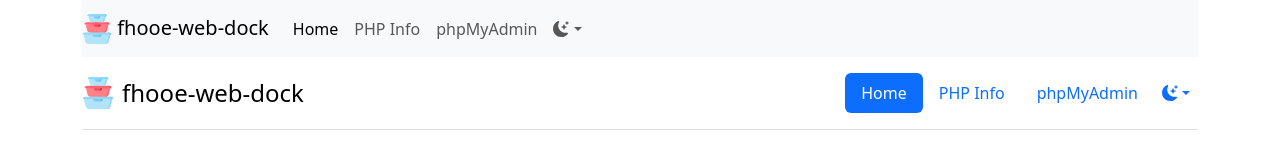
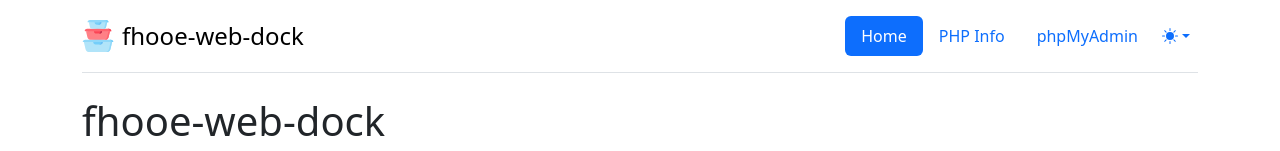
Before and after one commit to Digital-Media/fhooe-web-dock, a PHP site: template webapp/dashboard/views/dashboard.html.twig in a window 1280 px wide. Shown: the top 151 px of the page. Run offline with PHP 8.4, Linux system fonts and the light colour scheme; the template is opened without the code that fills it, so the values that code supplies are empty; some libraries are stand-ins or nearby versions.

Commit message:
Moved CSS/JS to separate files, implemented theme chooser
Also deactivated one header but the other one still needs a navbar behavior

```diff
--- /dev/null
+++ b/webapp/dashboard/views/css/main.css
@@ -0,0 +1,10 @@
+ul#webappDirectory {
+    list-style-type: none;
+}
+
+.bi {
+    width: 1em;
+    height: 1em;
+    vertical-align: -.125em;
+    fill: currentcolor;
+}
--- a/webapp/dashboard/views/dashboard.html.twig
+++ b/webapp/dashboard/views/dashboard.html.twig
@@ -6,22 +6,14 @@
     <meta name="viewport" content="width=device-width, initial-scale=1.0">
     <link rel="stylesheet" href="dashboard/views/css/bootstrap.min.css">
     <link rel="stylesheet" href="dashboard/views/font/bootstrap-icons.min.css">
+    <link rel="stylesheet" href="dashboard/views/css/main.css">
     <style>
-        ul#webappDirectory {
-            list-style-type: none;
-        }
 
-        .bi {
-            width: 1em;
-            height: 1em;
-            vertical-align: -.125em;
-            fill: currentcolor;
-        }
     </style>
 </head>
 <body>
 <div class="container">
-    <header>
+    <!--<header>
         <nav class="navbar navbar-expand-lg navbar-light bg-light">
             <a class="navbar-brand" href="#">
                 <img src="dashboard/views/images/fhooe-web-dock-logo.svg" alt="" height="30"
@@ -95,7 +87,7 @@
                 </ul>
             </div>
         </nav>
-    </header>
+    </header>-->
     <header class="d-flex flex-wrap justify-content-center py-3 mb-4 border-bottom">
         <a href="/" class="d-flex align-items-center mb-3 mb-md-0 me-md-auto link-body-emphasis text-decoration-none">
             <img src="dashboard/views/images/fhooe-web-dock-logo.svg" alt="" height="32" class="me-2">
@@ -302,5 +294,6 @@
     {# </div> #}
 </div>
 <script src="dashboard/views/js/bootstrap.bundle.min.js"></script>
+<script src="dashboard/views/js/main.js"></script>
 </body>
 </html>
--- /dev/null
+++ b/webapp/dashboard/views/js/main.js
@@ -0,0 +1,80 @@
+/*!
+ * Color mode toggler for Bootstrap's docs (https://getbootstrap.com/)
+ * Copyright 2011-2023 The Bootstrap Authors
+ * Licensed under the Creative Commons Attribution 3.0 Unported License.
+ */
+
+(() => {
+    'use strict'
+
+    const getStoredTheme = () => localStorage.getItem('theme')
+    const setStoredTheme = theme => localStorage.setItem('theme', theme)
+
+    const getPreferredTheme = () => {
+        const storedTheme = getStoredTheme()
+        if (storedTheme) {
+            return storedTheme
+        }
+
+        return window.matchMedia('(prefers-color-scheme: dark)').matches ? 'dark' : 'light'
+    }
+
+    const setTheme = theme => {
+        if (theme === 'auto' && window.matchMedia('(prefers-color-scheme: dark)').matches) {
+            document.documentElement.setAttribute('data-bs-theme', 'dark')
+        } else {
+            document.documentElement.setAttribute('data-bs-theme', theme)
+        }
+    }
+
+    setTheme(getPreferredTheme())
+
+    const showActiveTheme = (theme, focus = false) => {
+        const themeSwitcher = document.querySelector('#bd-theme')
+
+        if (!themeSwitcher) {
+            return
+        }
+
+        const themeSwitcherText = document.querySelector('#bd-theme-text')
+        const activeThemeIcon = document.querySelector('.theme-icon-active use')
+        const btnToActive = document.querySelector(`[data-bs-theme-value="${theme}"]`)
+        const svgOfActiveBtn = btnToActive.querySelector('svg use').getAttribute('href')
+
+        document.querySelectorAll('[data-bs-theme-value]').forEach(element => {
+            element.classList.remove('active')
+            element.setAttribute('aria-pressed', 'false')
+        })
+
+        btnToActive.classList.add('active')
+        btnToActive.setAttribute('aria-pressed', 'true')
+        activeThemeIcon.setAttribute('href', svgOfActiveBtn)
+        const themeSwitcherLabel = `${themeSwitcherText.textContent} (${btnToActive.dataset.bsThemeValue})`
+        themeSwitcher.setAttribute('aria-label', themeSwitcherLabel)
+
+        if (focus) {
+            themeSwitcher.focus()
+        }
+    }
+
+    window.matchMedia('(prefers-color-scheme: dark)').addEventListener('change', () => {
+        const storedTheme = getStoredTheme()
+        if (storedTheme !== 'light' && storedTheme !== 'dark') {
+            setTheme(getPreferredTheme())
+        }
+    })
+
+    window.addEventListener('DOMContentLoaded', () => {
+        showActiveTheme(getPreferredTheme())
+
+        document.querySelectorAll('[data-bs-theme-value]')
+            .forEach(toggle => {
+                toggle.addEventListener('click', () => {
+                    const theme = toggle.getAttribute('data-bs-theme-value')
+                    setStoredTheme(theme)
+                    setTheme(theme)
+                    showActiveTheme(theme, true)
+                })
+            })
+    })
+})()
```
